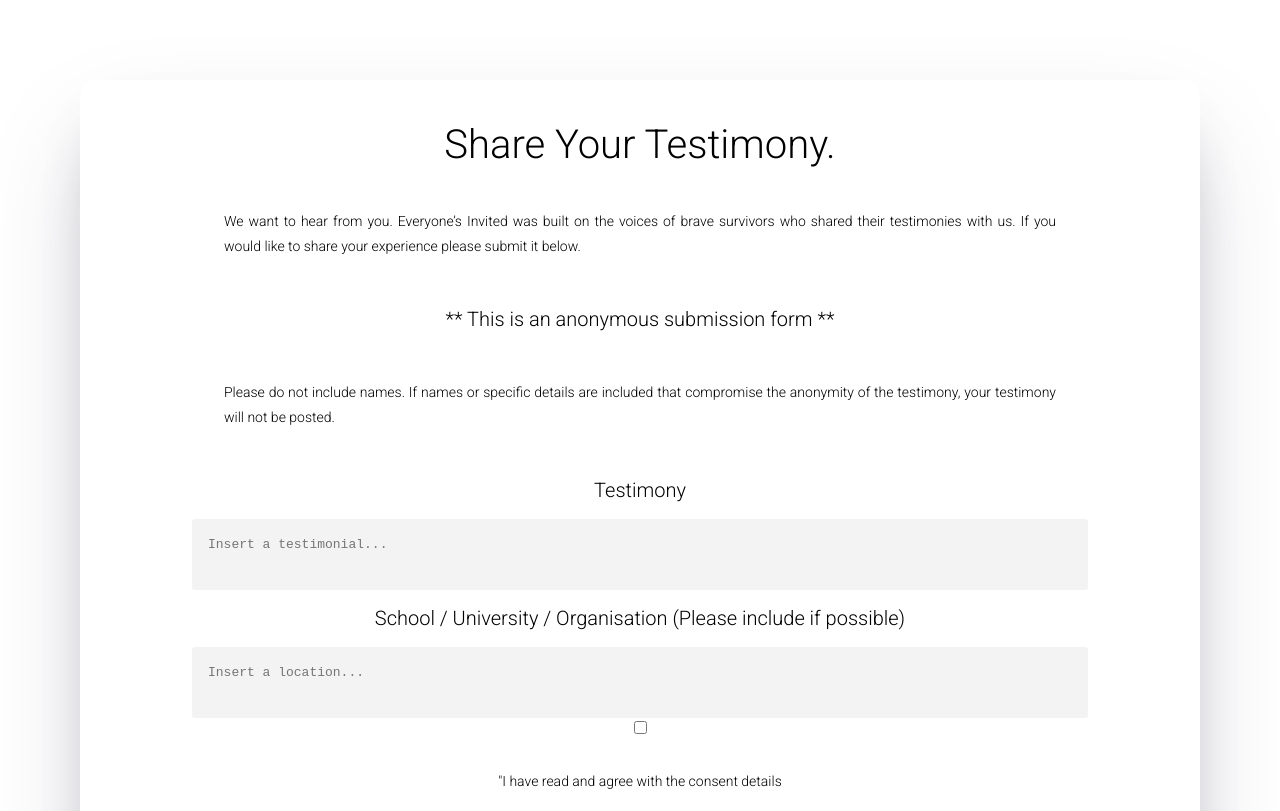
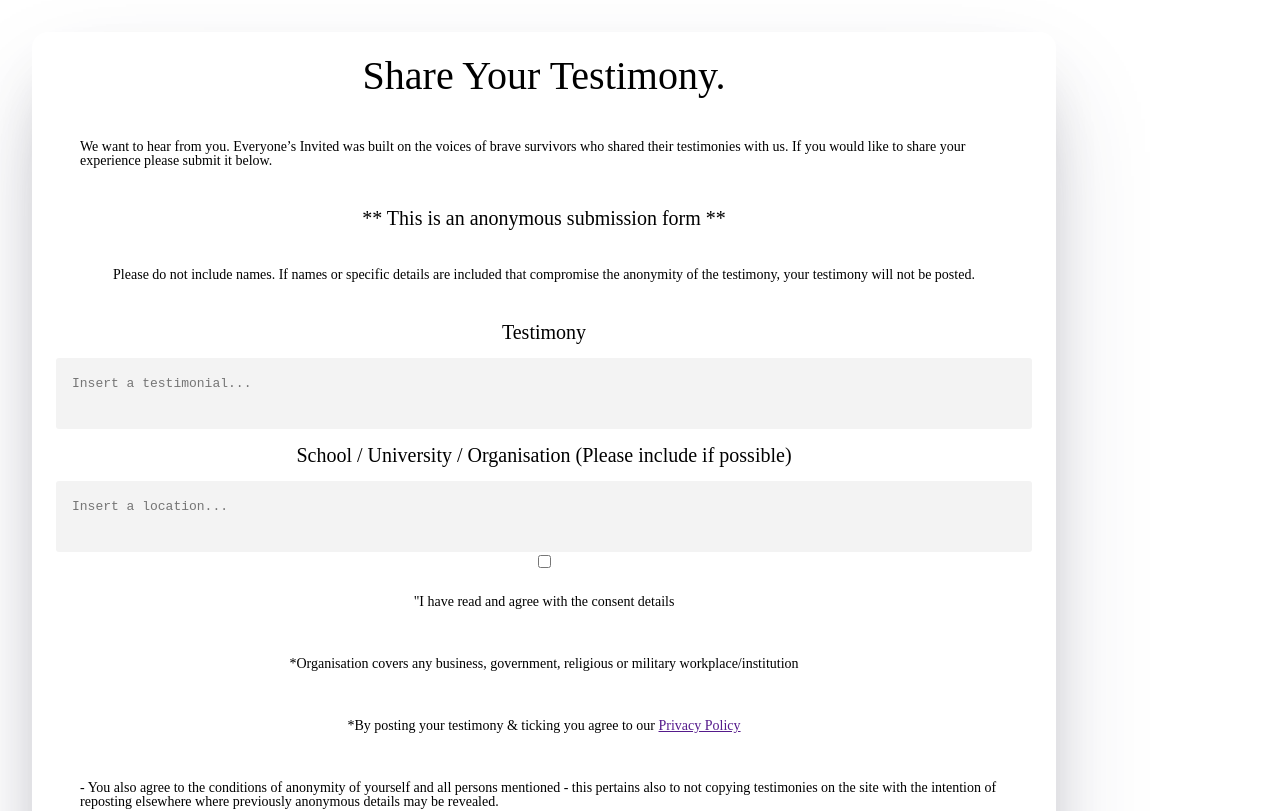
Before and after one commit to EveryonesInvited/website, a Next.js app: page / in a window 1280 px wide. Shown: the top 811 px of the page. Built offline with nearby package versions, Linux system fonts and the light colour scheme.

Commit message:
removes css files + creates styled components for whole form #5

```diff
--- a/components/form.tsx
+++ b/components/form.tsx
@@ -5,19 +5,23 @@
 import Heading3 from '../elements/Heading3';
 import Paragraph1 from '../elements/Paragraph1';
 import SubmitButton from '../elements/SubmitButton';
+import FormElement from '../elements/FormElement';
 import TextInput from '../elements/TextInput';
 import { postTestimonial } from '../services/airTableService';
 import testimonial from '../interfaces/testimonial';
 
-const FormContainer = styled.form`
-  margin: 2rem 2rem;
-  width: 80%;
-  display: flex;
-  flex-direction: column;
-  justify-content: center;
-  align-items: center;
-  box-sizing: border-box;
-`;
+// const FormElement = styled.form`
+//   margin: 2rem 2rem;
+//   width: 80%;
+//   display: flex;
+//   flex-direction: column;
+//   justify-content: center;
+//   align-items: center;
+//   box-sizing: border-box;
+//   box-shadow: rgba(50, 50, 93, 0.25) 0px 50px 100px -20px,
+//     rgba(0, 0, 0, 0.3) 0px 30px 60px -30px;
+//   border-radius: 1rem;
+// `;
 
 const Form: FC = () => {
   const emptyForm: testimonial = {
@@ -47,7 +51,7 @@
   };
 
   return (
-    <FormContainer onSubmit={handleSubmit}>
+    <FormElement m={7} py={1} px={6} onSubmit={handleSubmit}>
       <Heading1 label="Share Your Testimony."></Heading1>
       <Paragraph1>
         We want to hear from you. Everyone’s Invited was built on the voices of
@@ -109,7 +113,7 @@
         reporting, through an institution or via the police.
       </Paragraph1>
       <SubmitButton label="Submit" />
-    </FormContainer>
+    </FormElement>
   );
 };
 
--- /dev/null
+++ b/elements/FormElement.tsx
@@ -0,0 +1,34 @@
+import styled from 'styled-components';
+import {
+  border,
+  BorderProps,
+  color,
+  ColorProps,
+  layout,
+  LayoutProps,
+  space,
+  SpaceProps,
+  typography,
+  TypographyProps,
+} from 'styled-system';
+
+const FormElement = styled.form<
+  ColorProps & TypographyProps & SpaceProps & LayoutProps & BorderProps
+>`
+  width: 80%;
+  display: flex;
+  flex-direction: column;
+  justify-content: center;
+  align-items: center;
+  box-sizing: border-box;
+  box-shadow: rgba(50, 50, 93, 0.25) 0px 50px 100px -20px,
+    rgba(0, 0, 0, 0.3) 0px 30px 60px -30px;
+  border-radius: 1rem;
+  ${typography};
+  ${color};
+  ${space};
+  ${layout};
+  ${border};
+`;
+
+export default FormElement;
--- a/elements/Paragraph1.tsx
+++ b/elements/Paragraph1.tsx
@@ -10,7 +10,7 @@
     <BaseParagraph
       color="primary"
       fontSize={[0.875, 0.875, 1, 1]}
-      m={4}
+      m={2}
       py={4}
       px={4}
     >
--- a/styles/globals.css
+++ b/styles/globals.css
@@ -3,90 +3,19 @@
    License: none (public domain)
 */
 
-@import url('https://fonts.googleapis.com/css2?family=Roboto:wght@100;300&display=swap');
-
-
-html,
-body,
-div,
-span,
-applet,
-object,
-iframe,
-h1,
-h2,
-h3,
-h4,
-h5,
-h6,
-p,
-blockquote,
-pre,
-a,
-abbr,
-acronym,
-address,
-big,
-cite,
-code,
-del,
-dfn,
-em,
-img,
-ins,
-kbd,
-q,
-s,
-samp,
-small,
-strike,
-strong,
-sub,
-sup,
-tt,
-var,
-b,
-u,
-i,
-center,
-dl,
-dt,
-dd,
-ol,
-ul,
-li,
-fieldset,
-form,
-label,
-legend,
-table,
-caption,
-tbody,
-tfoot,
-thead,
-tr,
-th,
-td,
-article,
-aside,
-canvas,
-details,
-embed,
-figure,
-figcaption,
-footer,
-header,
-hgroup,
-menu,
-nav,
-output,
-ruby,
-section,
-summary,
-time,
-mark,
-audio,
-video {
+html, body, div, span, applet, object, iframe,
+h1, h2, h3, h4, h5, h6, p, blockquote, pre,
+a, abbr, acronym, address, big, cite, code,
+del, dfn, em, img, ins, kbd, q, s, samp,
+small, strike, strong, sub, sup, tt, var,
+b, u, i, center,
+dl, dt, dd, ol, ul, li,
+fieldset, form, label, legend,
+table, caption, tbody, tfoot, thead, tr, th, td,
+article, aside, canvas, details, embed,
+figure, figcaption, footer, header, hgroup,
+menu, nav, output, ruby, section, summary,
+time, mark, audio, video {
 	margin: 0;
 	padding: 0;
 	border: 0;
@@ -95,57 +24,25 @@
 	vertical-align: baseline;
 }
 /* HTML5 display-role reset for older browsers */
-article,
-aside,
-details,
-figcaption,
-figure,
-footer,
-header,
-hgroup,
-menu,
-nav,
-section {
+article, aside, details, figcaption, figure,
+footer, header, hgroup, menu, nav, section {
 	display: block;
 }
 body {
 	line-height: 1;
-  /* text-align: center; */
-  margin: 5rem 5rem;
-  font-family: 'Roboto', sans-serif;
-  line-height: 25px;
-  text-align: justify;
-  text-justify: inter-word;
 }
-ol,
-ul {
+ol, ul {
 	list-style: none;
 }
-blockquote,
-q {
+blockquote, q {
 	quotes: none;
 }
-blockquote:before,
-blockquote:after,
-q:before,
-q:after {
-  content: "";
+blockquote:before, blockquote:after,
+q:before, q:after {
+	content: '';
 	content: none;
 }
 table {
 	border-collapse: collapse;
 	border-spacing: 0;
 }
-main {
-  /* box-shadow: rgba(149, 157, 165, 0.2) 0px 8px 24px; */
-  box-shadow: rgba(50, 50, 93, 0.25) 0px 50px 100px -20px, rgba(0, 0, 0, 0.3) 0px 30px 60px -30px;
-  border-radius: 1rem;
-  display: flex;
-  flex-direction: column;
-  justify-content: center;
-  align-items: center;
-}
-h1 {
-  font-size: 30px;
-  padding: 2rem 2rem;
-}
```
Also changed, not shown: elements/BaseContainer.ts (added, +25 -0 lines), elements/Container.tsx (added, +22 -0 lines). Lines whose indentation alone changed are shown as unchanged.
